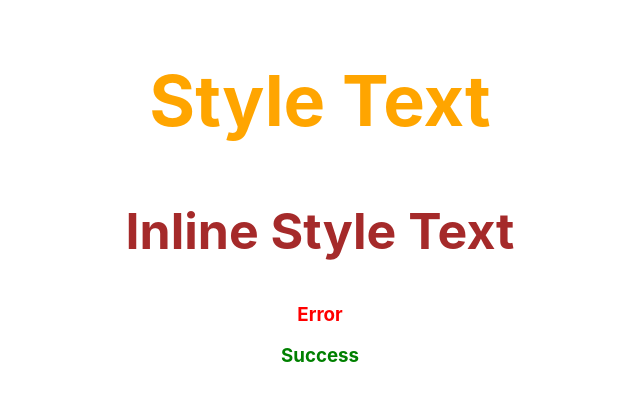
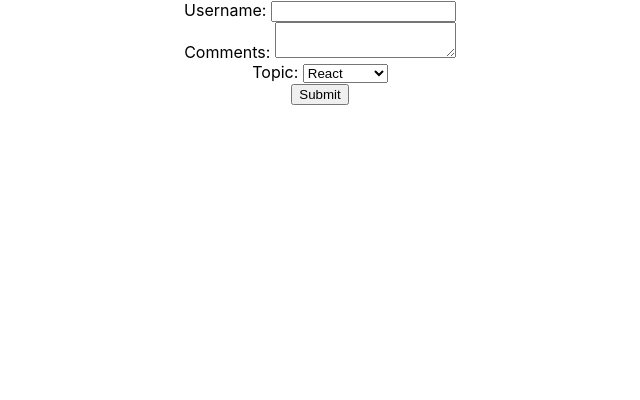
Before and after one commit to ACPRAJ/React-Samples, a React (Create React App) app in the folder hello-world/: page / in a window 1280 px wide. Shown: the top 400 px of the page, without its empty margins (320-960 px from the left). Built offline with nearby package versions, Linux system fonts and the light colour scheme.

Commit message:
Forms samples. Changed the event binding component

```diff
--- a/hello-world/src/App.js
+++ b/hello-world/src/App.js
@@ -16,15 +16,17 @@ import CssStyles from './Components/CssStyles'
 import InlineStyle from './Components/InlineStyle';
 import "./Styles/AppStyles.css"
 import Styles from "./Styles/AppStyles.module.css"
+import Form from "./Components/Form"
 
 function App() {
   return (
     <div className="App">
-      <CssStyles enableStyle={true}/>
+      <Form/>
+      {/*<CssStyles enableStyle={true}/>
       <InlineStyle/>
       <h3 className="error">Error</h3>
       <h3 className={Styles.success}>Success</h3>
-    {/*  <PersonList/>
+      <PersonList/>
       <GreetUser/>
       <ParentComponent/>
       <FunctionClick/>
--- a/hello-world/src/Components/EventBind.js
+++ b/hello-world/src/Components/EventBind.js
@@ -28,7 +28,7 @@ class EventBind extends Component {
           <div>{ this.state.message }</div>
           {/* <button onClick = { this.onButtonClicked.bind(this) }> Say Goodbye</button> */}
           {/* <button onClick = { () => this.onButtonClicked() }> Say Goodbye</button> */}
-          <button onClick = { () => this.onButtonClicked() }> Say Goodbye</button>
+          <button onClick = { this.onButtonClicked }> Say Goodbye</button>
       </div>
     );
   }
--- /dev/null
+++ b/hello-world/src/Components/Form.js
@@ -0,0 +1,69 @@
+import React, { Component } from 'react';
+
+class Form extends Component {
+
+    constructor(props) {
+        super(props)
+
+        this.state = {
+           username: "",
+           comments: "",
+           topic:"react"
+        };
+      };
+
+    onUsernameChanged = (event) => {
+        this.setState({
+            username: event.target.value
+        })
+    }
+
+    onCommentsChanged = (event) => {
+        this.setState({
+            comments: event.target.value
+        })
+    }
+
+    onTopicChanged = (event) => {
+        console.log(event)
+        this.setState({
+            topic: event.target.value
+        })
+    }
+
+    onFormSubmit = (event) => {
+        alert(`You have selected username: ${this.state.username}, comments: ${this.state.comments}
+        and topic as ${this.state.topic}` );
+        console.log(this)
+        event.preventDefault()
+    }
+
+  render() {
+      const {username, comments, topic} = this.state
+    return (
+      <form id="frmForm" onSubmit={this.onFormSubmit}>
+          <div>
+            <label> Username: </label>
+            <input type = "text" value={username} onChange={this.onUsernameChanged}/>
+          </div>
+          <div>
+              <label> Comments: </label>
+              <textarea type="textArea" value={comments} onChange={this.onCommentsChanged}/>
+          </div>
+          <div>
+              <label> Topic: </label>
+              <select id="cmbTopic" value={topic} onChange={this.onTopicChanged}>
+                  <option value="javascript">JavaScript</option>
+                  <option value="react">React</option>
+                  <option value="vue">Vue </option>
+              </select>
+          </div>
+          <div>
+              <button type="Submit" > Submit </button>
+          </div>
+      </form>
+    );
+  }
+}
+
+export default Form;
```
